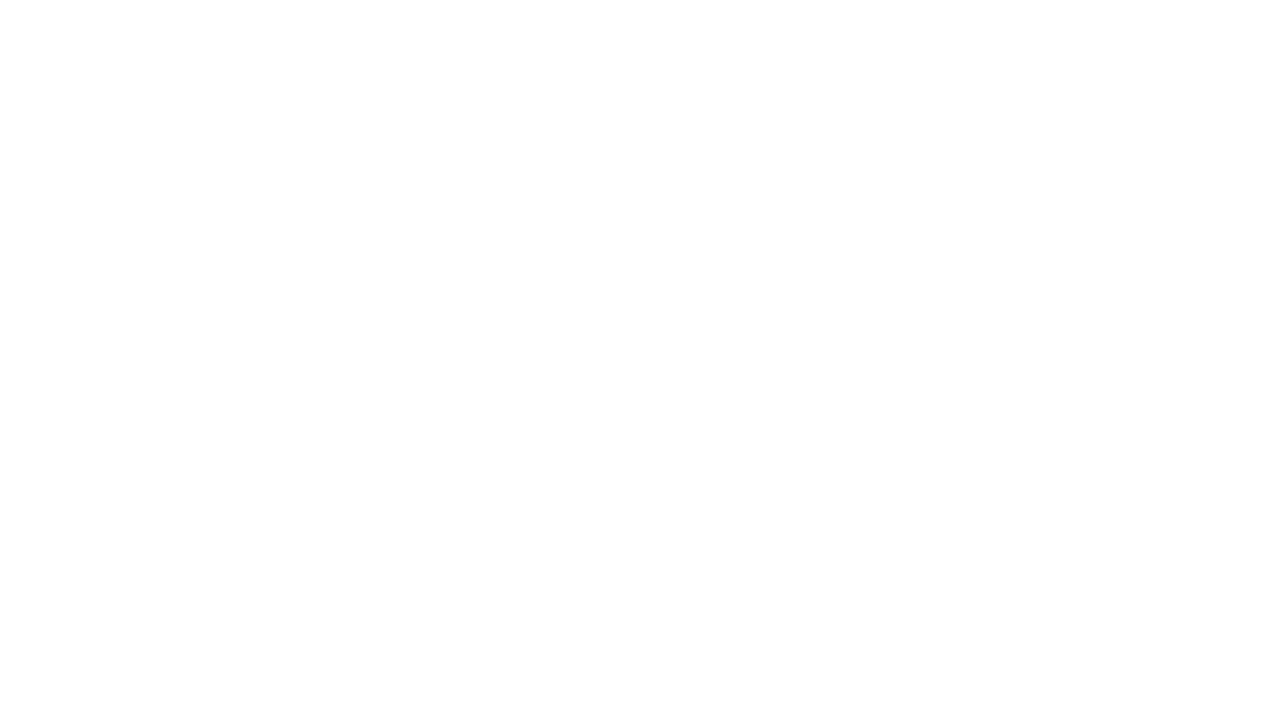
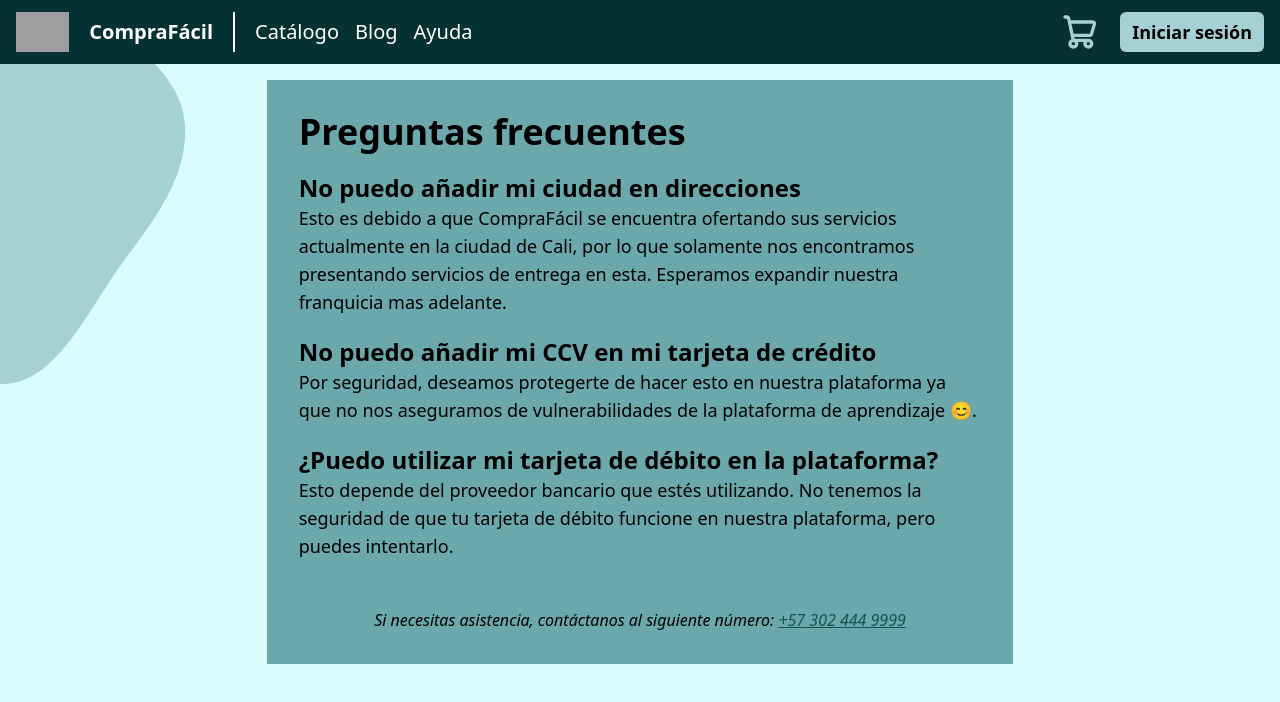
Before and after one commit to Seb0927/CompraFacilAccesible, a React (Vite) app: page /assistance in a window 1280 px wide. Before the commit this address had no page. Shown: the top 702 px of the page. Built offline with nearby package versions, Linux system fonts and the light colour scheme; grey boxes are pictures that could not be loaded.

Commit message:
feat(assistance): add assistance component

```diff
--- /dev/null
+++ b/src/components/assistance/Assistance.jsx
@@ -0,0 +1,33 @@
+import React from 'react'
+
+const Assistance = () => {
+  return (
+    <div className='flex justify-center w-full'>
+      <section className='h-auto w-full md:w-4/5 lg:w-8/12 py-8 px-8 bg-blue-medium-light'>
+        <h1 className='text-4xl font-bold mb-5'>Preguntas frecuentes</h1>
+
+        <h2 className='text-2xl font-bold'>No puedo añadir mi ciudad en direcciones</h2>
+        <p className='text-lg mb-5'>Esto es debido a que CompraFácil se encuentra ofertando sus servicios actualmente en la ciudad de Cali, por lo que solamente nos encontramos presentando servicios de entrega en esta. Esperamos expandir nuestra franquicia mas adelante.</p>
+
+        <h2 className='text-2xl font-bold'>No puedo añadir mi CCV en mi tarjeta de crédito</h2>
+        <p className='text-lg mb-5'>Por seguridad, deseamos protegerte de hacer esto en nuestra plataforma ya que no nos aseguramos de vulnerabilidades de la plataforma de aprendizaje 😊.</p>
+
+        <h2 className='text-2xl font-bold'>¿Puedo utilizar mi tarjeta de débito en la plataforma?</h2>
+        <p className='text-lg mb-5'>Esto depende del proveedor bancario que estés utilizando. No tenemos la seguridad de que tu tarjeta de débito funcione en nuestra plataforma, pero puedes intentarlo.</p>
+
+        <p className='w-full text-center italic mt-12'>
+          Si necesitas asistencia, contáctanos al siguiente número: {' '}
+          <a
+            href="tel:+57302444999"
+            className="text-blue-dark hover:text-blue-darkest underline"
+            aria-label="Llamar al número de teléfono +57 302 444 9999"
+          >
+            +57 302 444 9999
+          </a>
+        </p>
+      </section>
+    </div>
+  )
+}
+
+export default Assistance
--- /dev/null
+++ b/src/components/assistance/index.jsx
@@ -0,0 +1,3 @@
+import Assistance from './Assistance.jsx';
+
+export default Assistance;
--- a/src/components/background/Header.jsx
+++ b/src/components/background/Header.jsx
@@ -28,7 +28,7 @@ const Header = () => {
               <a href='/blog'>Blog</a>
             </li>
             <li className='text-white text-xl'>
-              <a href='/ayuda'>Ayuda</a>
+              <a href='assistance'>Ayuda</a>
             </li>
           </ul>
         </nav>
--- a/src/components/index.jsx
+++ b/src/components/index.jsx
@@ -4,5 +4,6 @@ import Blog from './blog'
 import Login from './login'
 import { Post1, Post2, Post3 } from './posts'
 import Register from './register'
+import Assistance from './assistance'
 
-export { Background, Blog, Catalog, Login, Post1, Post2, Post3, Register }
+export { Background, Blog, Catalog, Login, Post1, Post2, Post3, Register, Assistance }
--- a/src/main.jsx
+++ b/src/main.jsx
@@ -2,7 +2,7 @@ import { StrictMode } from 'react'
 import { createRoot } from 'react-dom/client'
 import { BrowserRouter, Routes, Route, useParams } from "react-router";
 import './index.css'
-import { Background, Catalog, Blog, Login, Post1, Post2, Post3, Register } from './components'
+import { Background, Catalog, Blog, Login, Post1, Post2, Post3, Register, Assistance } from './components'
 
 // Component map for dynamic loading
 const components = {
@@ -13,6 +13,7 @@ const components = {
   post2: Post2,
   post3: Post3,
   register: Register,
+  assistance: Assistance,
 }
 
 // Dynamic page component
@@ -39,6 +40,7 @@ createRoot(document.getElementById('root')).render(
         <Route path="/blog/:componentName" element={<DynamicPage />} />
         <Route path="/login" element={<DynamicPage componentName="login" />} />
         <Route path="/register" element={<DynamicPage componentName="register" />} />
+        <Route path="/assistance" element={<DynamicPage componentName="assistance" />} />
       </Routes>
     </BrowserRouter>
   </StrictMode>,
```
